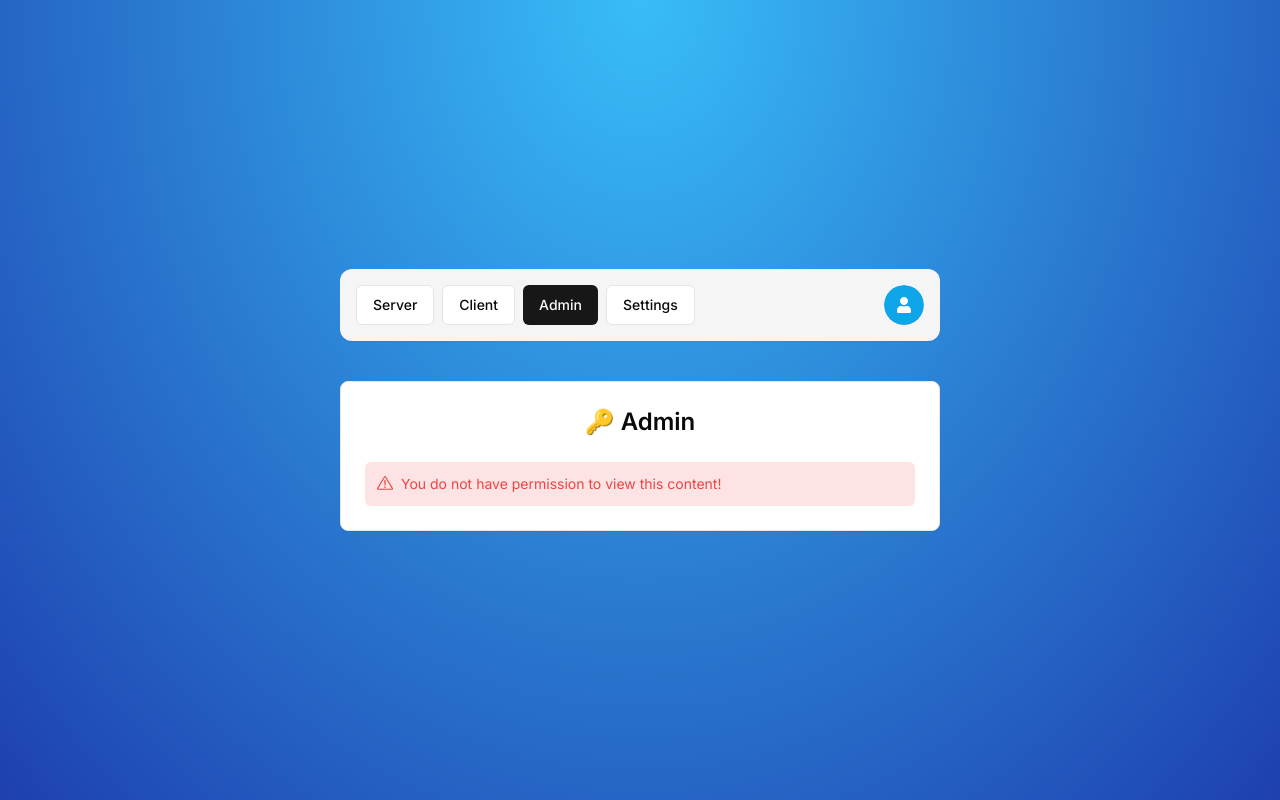
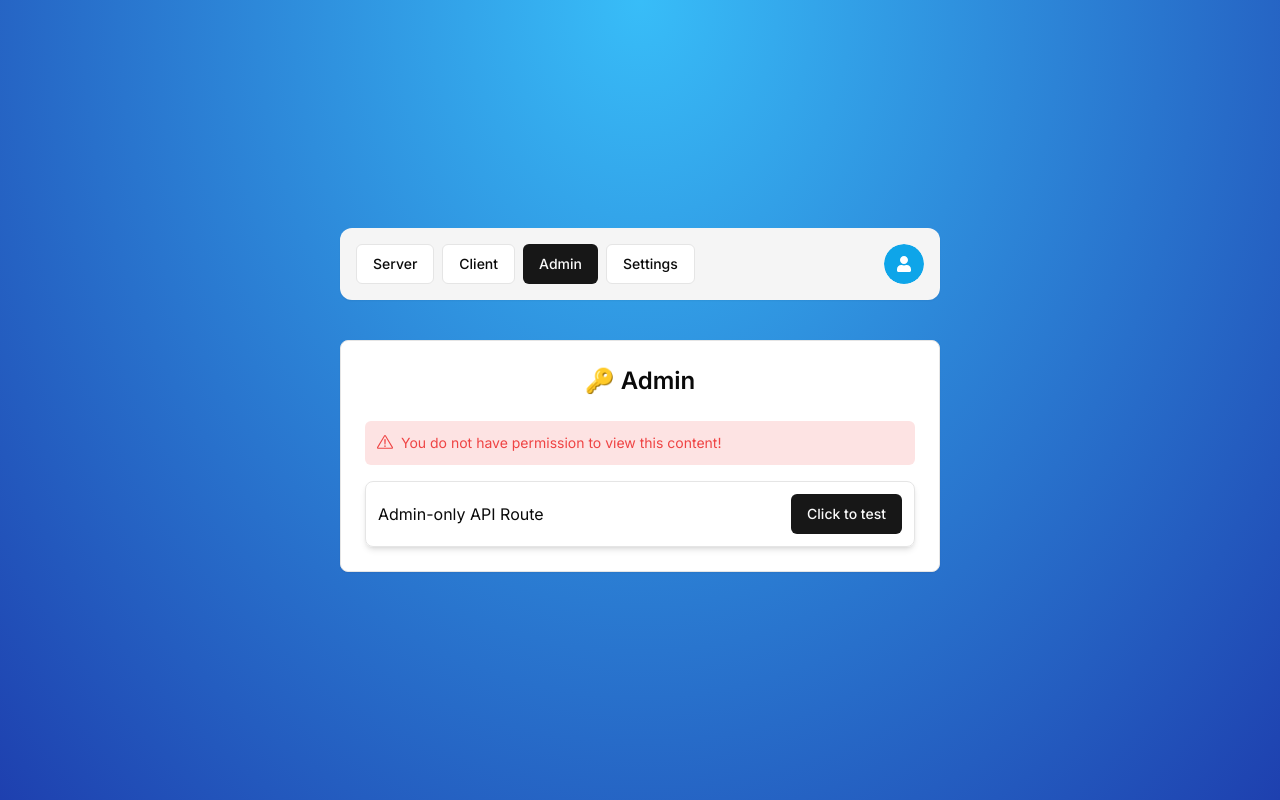
Before and after one commit to ercsanchez/next14-next-auth5, a Next.js app: page /admin in a window 1280 px wide. Built offline with nearby package versions, Linux system fonts and the light colour scheme; no server answers.

Commit message:
feat: 20) 06:38:26 - protect api route from non-admin users; add api route for admin and toast notifications for api response

```diff
--- a/package.json
+++ b/package.json
@@ -24,12 +24,14 @@
     "lucide-react": "^0.376.0",
     "next": "14.2.3",
     "next-auth": "^5.0.0-beta.17",
+    "next-themes": "^0.3.0",
     "react": "^18",
     "react-dom": "^18",
     "react-hook-form": "^7.51.3",
     "react-icons": "^5.2.0",
     "react-spinners": "^0.13.8",
     "resend": "^3.2.0",
+    "sonner": "^1.4.41",
     "tailwind-merge": "^2.3.0",
     "tailwindcss-animate": "^1.0.7",
     "uuid": "^9.0.1",
--- a/src/app/(protected)/admin/page.tsx
+++ b/src/app/(protected)/admin/page.tsx
@@ -9,11 +9,25 @@
 // }
 
 import { UserRole } from "@prisma/client";
+import { toast } from "sonner";
+
 import { RoleGate } from "~/components/auth/role-gate";
 import { FormSuccess } from "~/components/form-success";
+import { Button } from "~/components/ui/button";
 import { Card, CardHeader, CardContent } from "~/components/ui/card";
 
 export default function AdminPage() {
+  const onApiRouteClick = () => {
+    fetch("/api/admin").then((res) => {
+      if (res.ok) {
+        console.log("OKAY");
+        toast.success("Allowed API Route!");
+      } else {
+        toast.error("Forbidden API Route!");
+      }
+    });
+  };
+
   return (
     <Card className="w-[600px]">
       <CardHeader>
@@ -23,6 +37,11 @@
         <RoleGate allowedRole={UserRole.ADMIN}>
           <FormSuccess message="You are allowed to view this content!" />
         </RoleGate>
+
+        <div className="flex flex-row items-center justify-between rounded-lg border p-3 shadow-md">
+          <p>Admin-only API Route</p>
+          <Button onClick={onApiRouteClick}>Click to test</Button>
+        </div>
       </CardContent>
     </Card>
   );
--- /dev/null
+++ b/src/app/api/admin/route.ts
@@ -0,0 +1,15 @@
+import { NextResponse } from "next/server";
+
+import { UserRole } from "@prisma/client";
+import { currentRole } from "~/lib/auth";
+
+export async function GET() {
+  const role = await currentRole();
+
+  if (role === UserRole.ADMIN) {
+    return new NextResponse(null, { status: 200 });
+  }
+
+  // default to 403
+  return new NextResponse(null, { status: 403 });
+}
--- a/src/app/layout.tsx
+++ b/src/app/layout.tsx
@@ -3,6 +3,8 @@
 import { SessionProvider } from "next-auth/react";
 import { auth } from "~/lib/auth";
 import "./globals.css";
+
+import { Toaster } from "~/components/ui/sonner";
 
 const inter = Inter({ subsets: ["latin"] });
 
@@ -21,7 +23,10 @@
   return (
     <SessionProvider session={session}>
       <html lang="en">
-        <body className={inter.className}>{children}</body>
+        <body className={inter.className}>
+          <Toaster />
+          {children}
+        </body>
       </html>
     </SessionProvider>
   );
--- /dev/null
+++ b/src/components/ui/sonner.tsx
@@ -0,0 +1,31 @@
+"use client"
+
+import { useTheme } from "next-themes"
+import { Toaster as Sonner } from "sonner"
+
+type ToasterProps = React.ComponentProps<typeof Sonner>
+
+const Toaster = ({ ...props }: ToasterProps) => {
+  const { theme = "system" } = useTheme()
+
+  return (
+    <Sonner
+      theme={theme as ToasterProps["theme"]}
+      className="toaster group"
+      toastOptions={{
+        classNames: {
+          toast:
+            "group toast group-[.toaster]:bg-background group-[.toaster]:text-foreground group-[.toaster]:border-border group-[.toaster]:shadow-lg",
+          description: "group-[.toast]:text-muted-foreground",
+          actionButton:
+            "group-[.toast]:bg-primary group-[.toast]:text-primary-foreground",
+          cancelButton:
+            "group-[.toast]:bg-muted group-[.toast]:text-muted-foreground",
+        },
+      }}
+      {...props}
+    />
+  )
+}
+
+export { Toaster }
```
Also changed, not shown: 1 other file (tests, documents, lock files or other folders).
